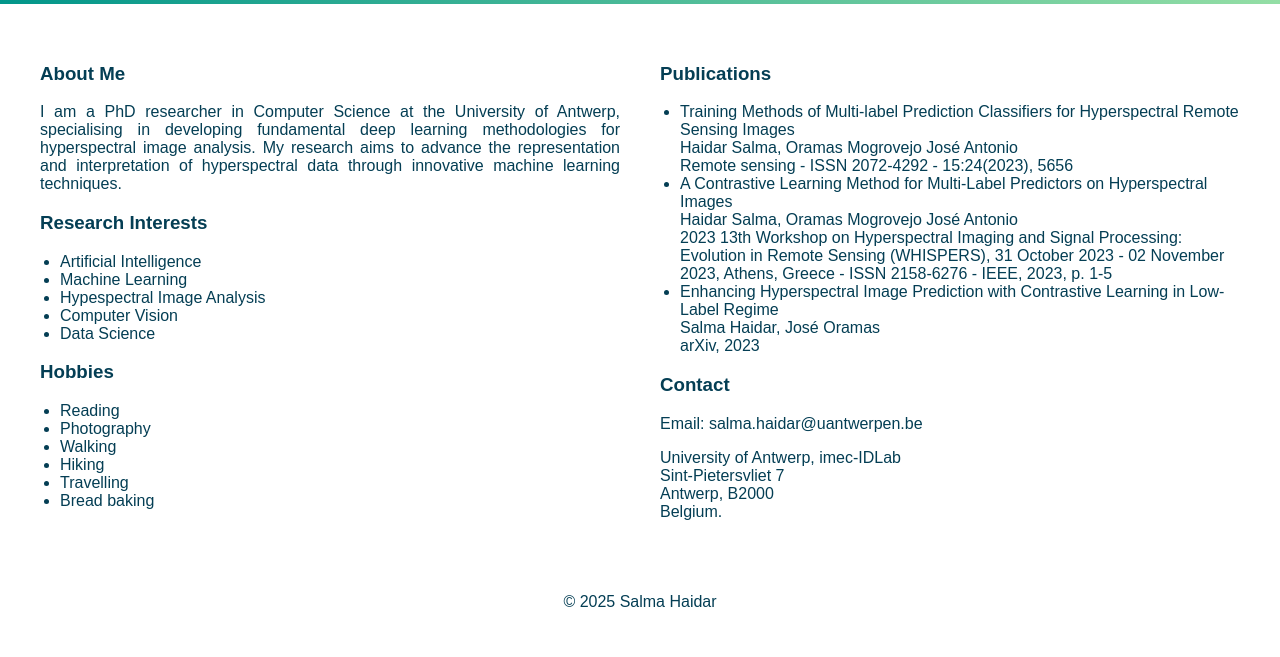
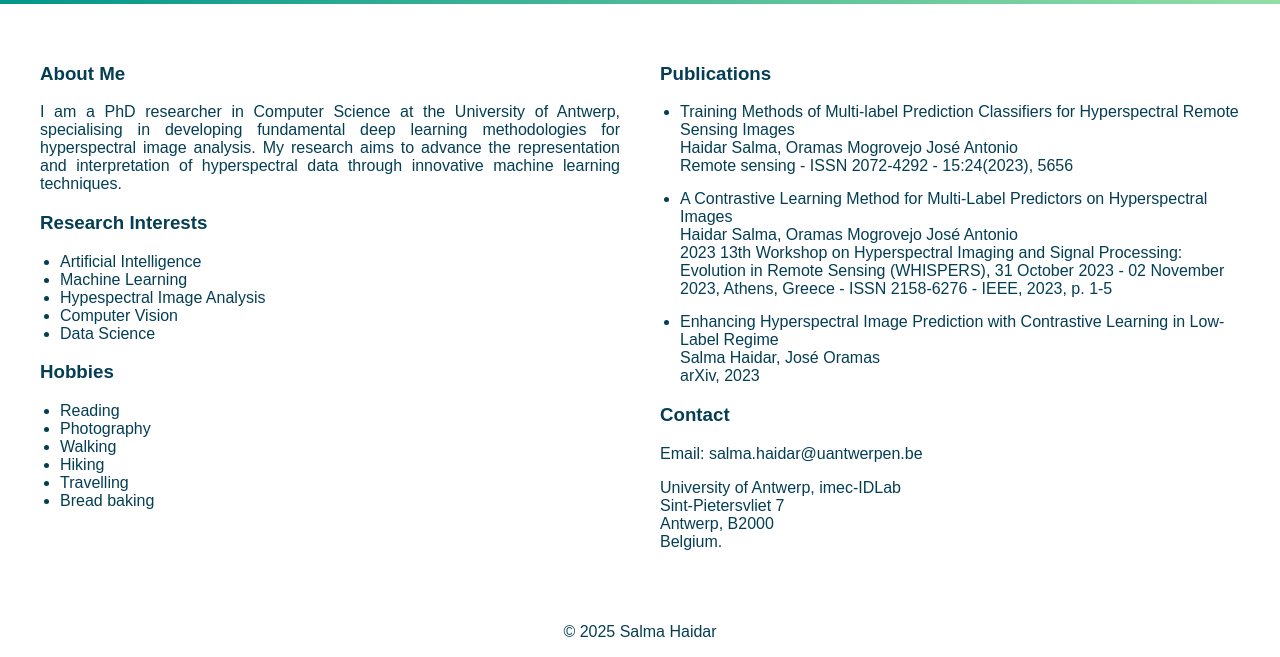
Before and after one commit to SalmaHaidar/SalmaHaidar.github.io, a plain HTML site: page index.html in a window 1280 px wide. Shown: the part 198-855 px from the top of the page. Before the commit the page ends 825 px from the top, so only its background shows below. Drawn offline with Linux system fonts and the light colour scheme; some icons are missing.

Commit message:
publications margin-bottom and styling

```diff
--- a/index.html
+++ b/index.html
@@ -13,6 +13,11 @@
     <link rel="manifest" href="favicon/site.webmanifest">
     <link rel="stylesheet" href="https://cdnjs.cloudflare.com/ajax/libs/font-awesome/5.15.4/css/all.min.css">
     <link rel="stylesheet" href="https://cdnjs.cloudflare.com/ajax/libs/academicons/1.9.1/css/academicons.min.css">
+    <style>
+        .right-section ul li {
+            margin-bottom: 15px;
+        }
+    </style>
 </head>
 <body>
     <header>
```
